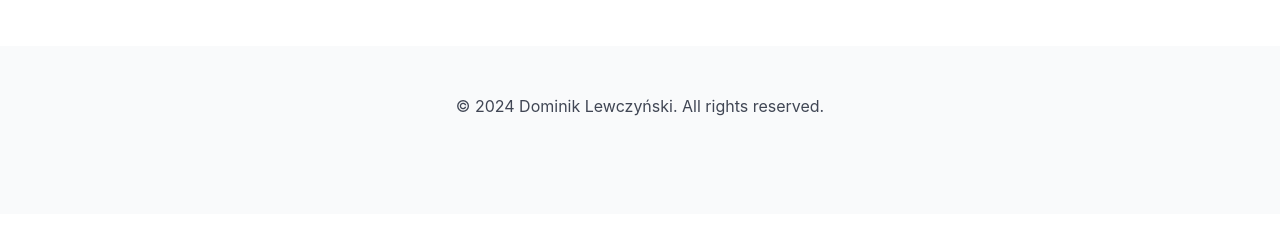
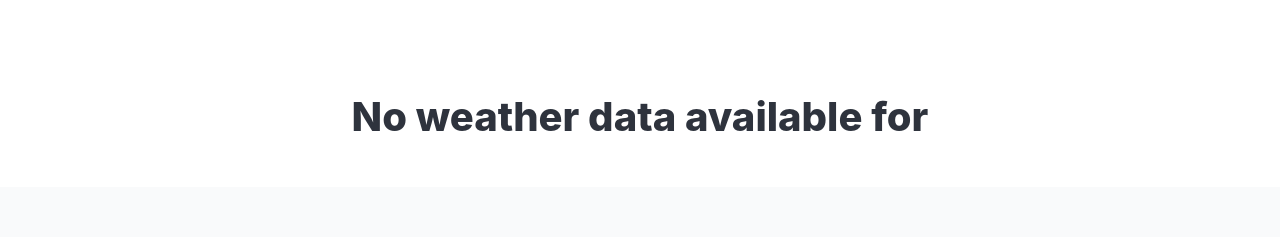
Before and after one commit to DLQuake/Aplikacja_internetowa_do_analizy_duzych_zbiorow_danych_astronomicznych, a React (Create React App) app in the folder frontend/: page / in a window 1280 px wide. Shown: the part 414-651 px from the top of the page. Built offline with nearby package versions, Linux system fonts and the light colour scheme; no server answers.

Commit message:
Add communication about  the lack of current weather data

```diff
--- a/frontend/src/pages/HomePage.jsx
+++ b/frontend/src/pages/HomePage.jsx
@@ -64,7 +64,7 @@ const HomePage = () => {
                     </div>
                 </div>
             </section>
-            {currentWeather && (
+            {currentWeather ? (
                 <section className="section">
                     <h2 className="title is-2 has-text-centered">Current Weather in {currentWeather.location.city} for {moment(currentWeather.date).format("DD.MM.YYYY | HH:mm")}</h2>
                     <div className="columns is-multiline">
@@ -95,7 +95,7 @@ const HomePage = () => {
                         <div className="column is-half">
                             <div className="card has-background-danger has-text-centered">
                                 <div className="card-content">
-                                    <p className="title is-2 has-text-white ">Wind Speed</p>
+                                    <p className="title is-2 has-text-white">Wind Speed</p>
                                     <p className="title is-1 has-text-white">{currentWeather.windSpeed} Km/h</p>
                                 </div>
                             </div>
@@ -110,6 +110,10 @@ const HomePage = () => {
                         </div>
                     </div>
                 </section>
+            ) : (
+                <section className="section">
+                    <h2 className="title is-2 has-text-centered">No weather data available for {selectedCity}</h2>
+                </section>
             )}
             <FooterHome />
         </React.Fragment>
```
